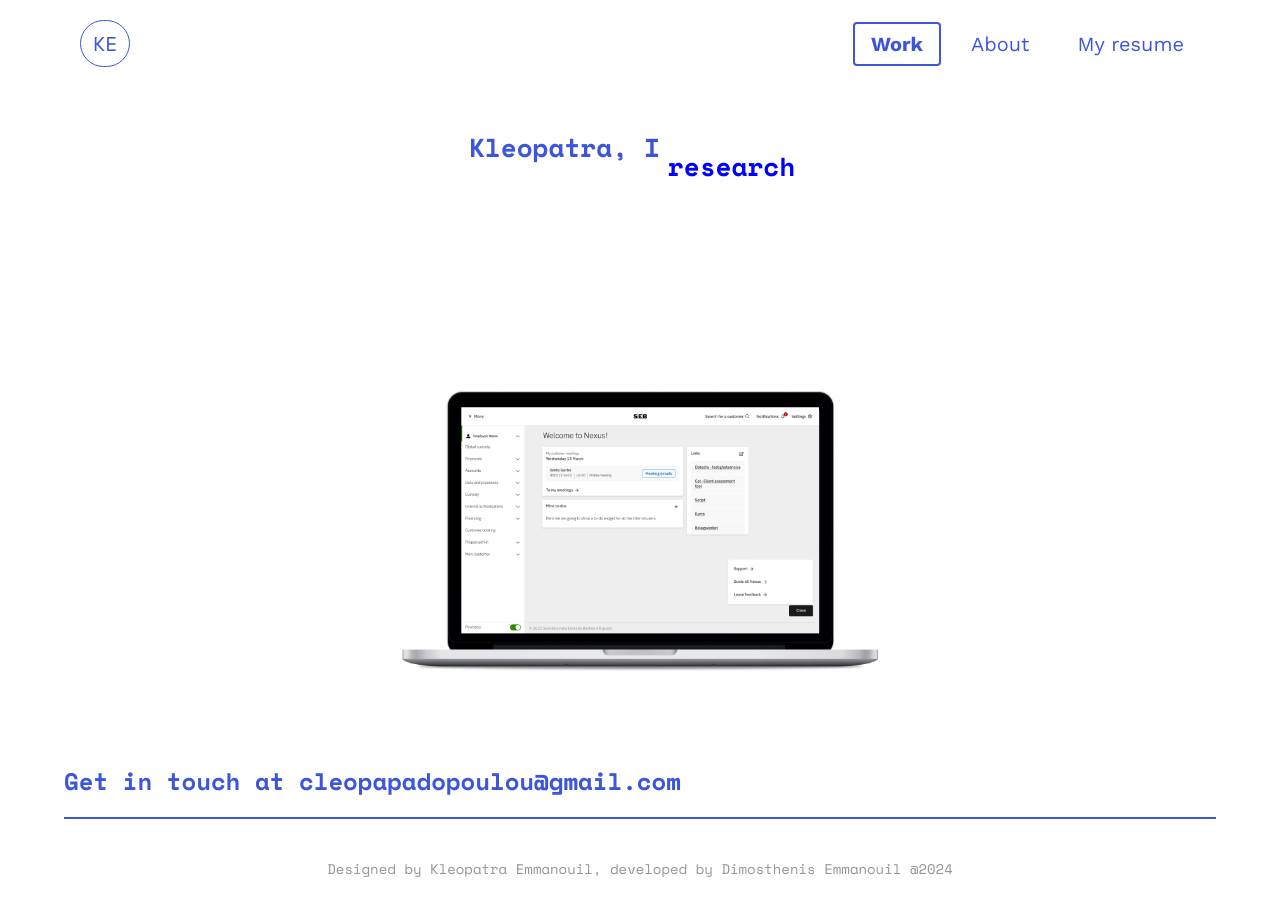
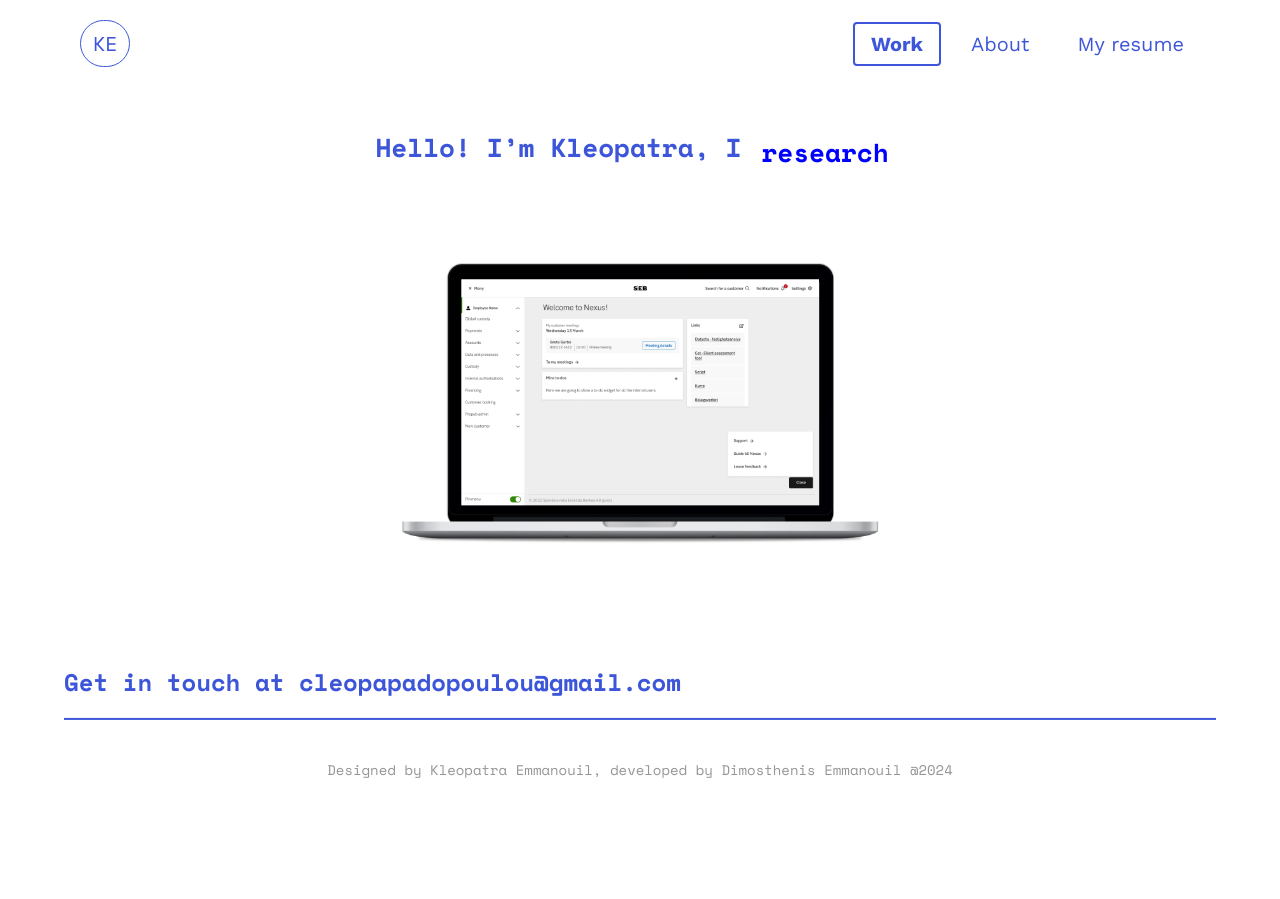
Before and after one commit to Albatraoz12/kleoportfolio, a Next.js app: page / in a window 1280 px wide. After the commit the page ends 800 px from the top, so only its background shows below. Built offline with nearby package versions, Linux system fonts and the light colour scheme.

Commit message:
fix height on the animation

```diff
--- a/app/globals.css
+++ b/app/globals.css
@@ -15,5 +15,5 @@
 .words span {
   display: block;
   height: 100%;
-  animation: 5s ease-in-out infinite spin_words;
+  animation: 2s ease-in-out infinite spin_words;
 }
--- a/app/page.tsx
+++ b/app/page.tsx
@@ -11,9 +11,9 @@ export default function Home() {
     <main
       className={`flex justify-center items-center flex-col mt-10 gap-8 ${spaceMono.className}`}
     >
-      <section className='wrapper font-bold text-[#3D56D9] text-[26px]'>
-        <h2>Kleopatra, I</h2>
-        <div className='overflow-hidden h-[178px]'>
+      <section className='wrapper font-bold text-[#3D56D9] text-[26px] h-[50px] flex gap-3'>
+        <h2>Hello! I’m Kleopatra, I</h2>
+        <div className='overflow-hidden'>
           <span className='block h-full pl-2 text-blue-500 animate-spinWords'>
             user test
           </span>
```
